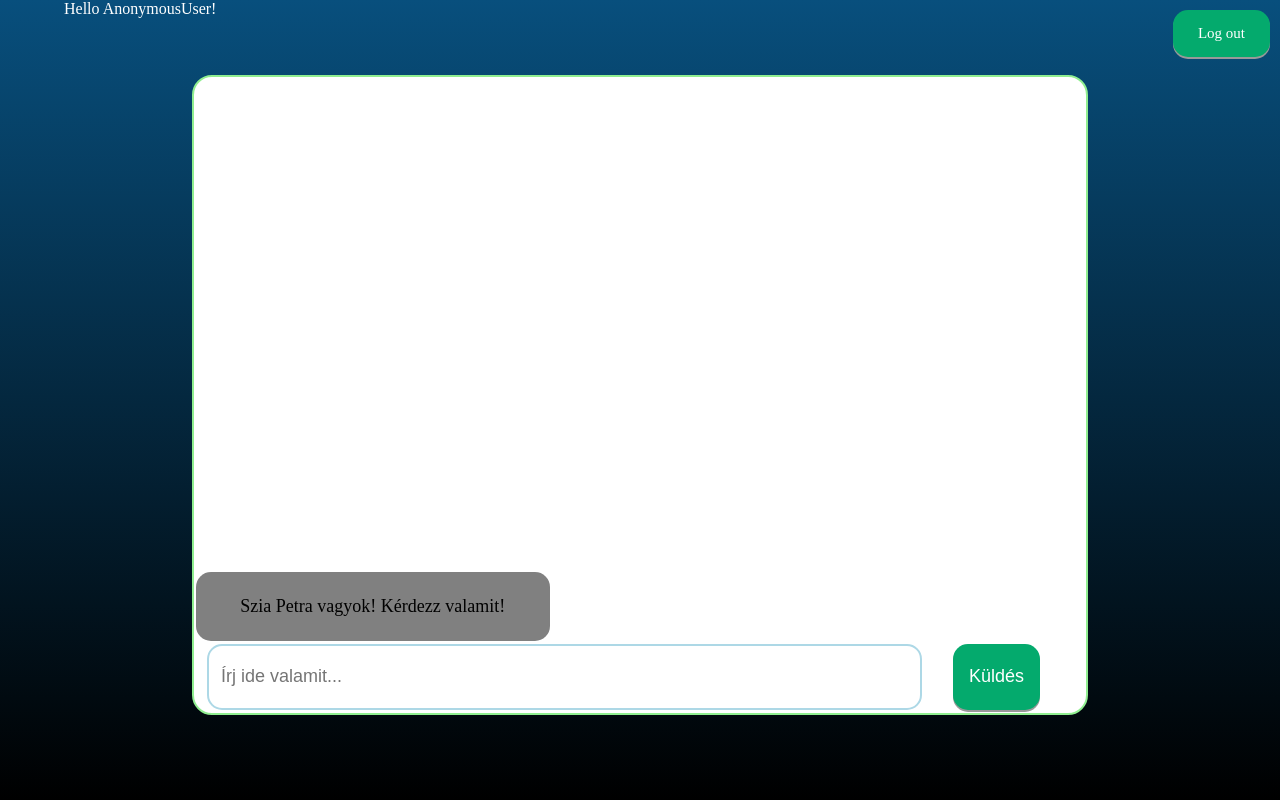
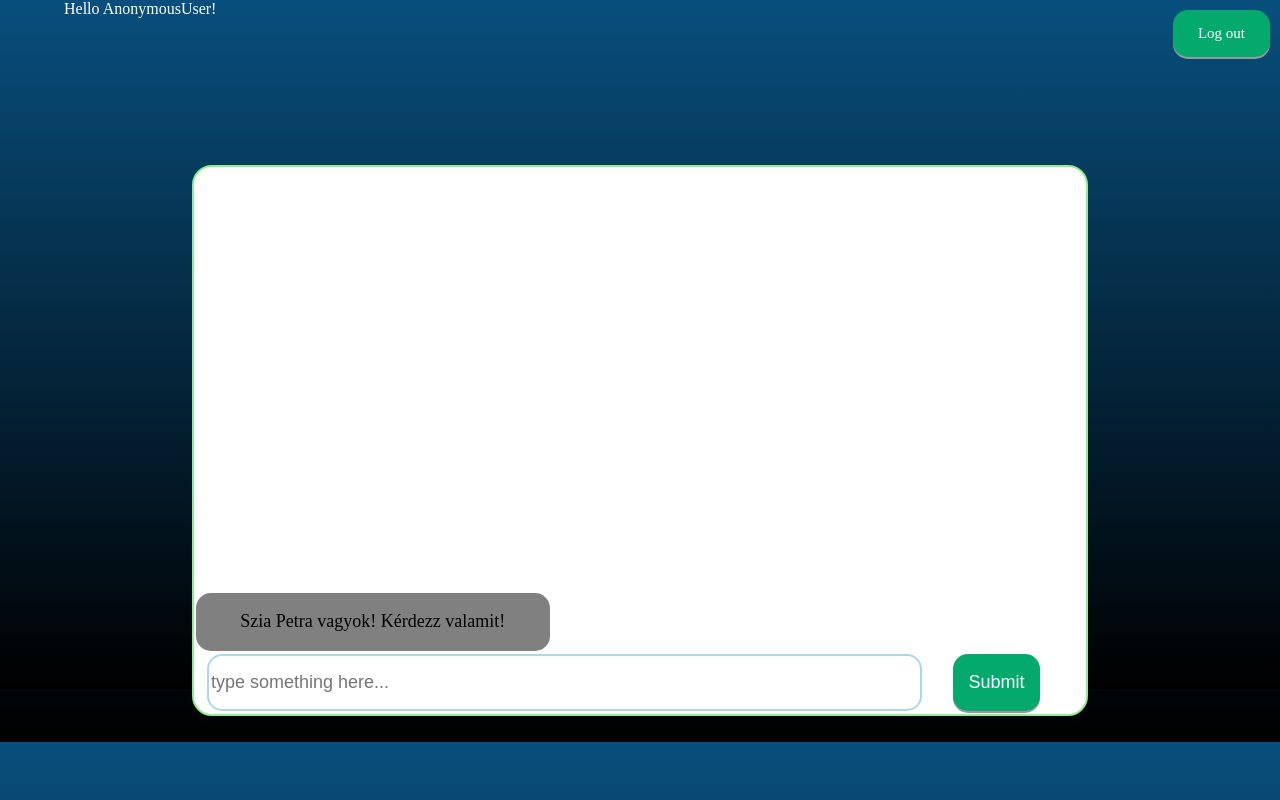
Before and after one commit to oneomo/StillInBeta-Chatbot-AI, a Django app: page / in a window 1280 px wide. Run offline with Django 3.2, Linux system fonts and the light colour scheme.

Commit message:
Újra updatelt verzió

```diff
--- a/mysite/static/mysite/script.js
+++ b/mysite/static/mysite/script.js
@@ -7,9 +7,9 @@ const getCookie = name => {
     }
 //Csrf token kinyerése egy cookie-ból
 const csrfToken = getCookie('csrftoken');
-const textBoxValue = document.getElementById('text').value;
 document.querySelector("#submitButton").addEventListener("click", async e => {
 try {
+    const textBoxValue = document.getElementById('text').value;
     if(textBoxValue === ''){
         $('<tr><td class = "other-message-warning">Kérlek írj valamit a textboxba!</td><td></td></tr>').insertBefore("#textBoxosSor");
     }
--- a/mysite/static/mysite/style.css
+++ b/mysite/static/mysite/style.css
@@ -4,7 +4,7 @@ table{
     height: 100%;
     width: 70%;
     background-color: white;
-    margin-top: 0;
+    margin-top: 7%;
     margin-bottom: 0;
 }
 .table-wrap{
@@ -24,7 +24,7 @@ html,body{
     -ms-overflow-style: none; /* For Internet Explorer and Edge */
     margin: 0;
     padding: 0;
-    height:100%;
+    height: 92.8%;
     width: 100%;
     background: linear-gradient(#084f7d, #000);
 }
@@ -62,27 +62,8 @@ td{
 #btn:active {
     background-color: #3e8e41;
     transform: translateY(3px);
-                                                                /*POST REQ KULDESE!!!*/
-  }
-.my-message{
-    border-radius: 15px;
-    border: 2% solid lightgreen;
-    height: 5%;
-    background-color: lightgreen;
-    width: 40%;
-    margin-left: 1%x;
-    font-size: 18px;
 }
-.other-message{
-    border-radius: 15px;
-    border: 2% solid black;
-    height: 5%;
-    background-color: gray;
-    width: 40%;
-    margin-left: 5%;
-    font-size: 18px;
-}
-.navbar {
+  .navbar {
     height: 75px;
     margin-bottom: 0;
 }
@@ -113,10 +94,27 @@ td{
     box-shadow: 0 5px #666;
     transform: translateY(2px);
 }
-
 .hello {
     text-decoration: none;
     padding-left: 5%;
     padding-top: 5%;
     color: #fff;
 }
+.my-message{
+    border-radius: 15px;
+    border: 2% solid lightgreen;
+    height: 5%;
+    background-color: lightgreen;
+    width: 40%;
+    margin-left: 1%x;
+    font-size: 18px;
+}
+.other-message{
+    border-radius: 15px;
+    border: 2% solid black;
+    height: 5%;
+    background-color: gray;
+    width: 40%;
+    margin-left: 5%;
+    font-size: 18px;
+}
--- a/mysite/templates/mysite/home.html
+++ b/mysite/templates/mysite/home.html
@@ -1,4 +1,3 @@
-
 {% block content %}
  {% load static %}
 
@@ -15,10 +14,8 @@
      </head>
      <body>
          <div class="navbar">
-            <header>
                  <a href="#" class="hello">Hello {{request.user}}!</a>
                  <a href="{% url 'logout' %}" class="logout">Log out</a>
-            </header>
          </div>
          <div class="table-wrap">
 
@@ -56,8 +53,8 @@
                      <td></td>
                  </tr>
                  <tr id = 'textBoxosSor'>
-                    <td colspan='3'><input type="text" id="text" placeholder="  Írj ide valamit..."></td>
-                    <td><button id="submitButton">Küldés</button></td>
+                     <td colspan='3'><input type="text" id="text" placeholder="type something here..."></td>
+                     <td><button id="submitButton">Submit</button></td>
                  </tr>
              </table>
 
```
Also changed, not shown: db.sqlite3. Lines whose indentation alone changed are shown as unchanged.
